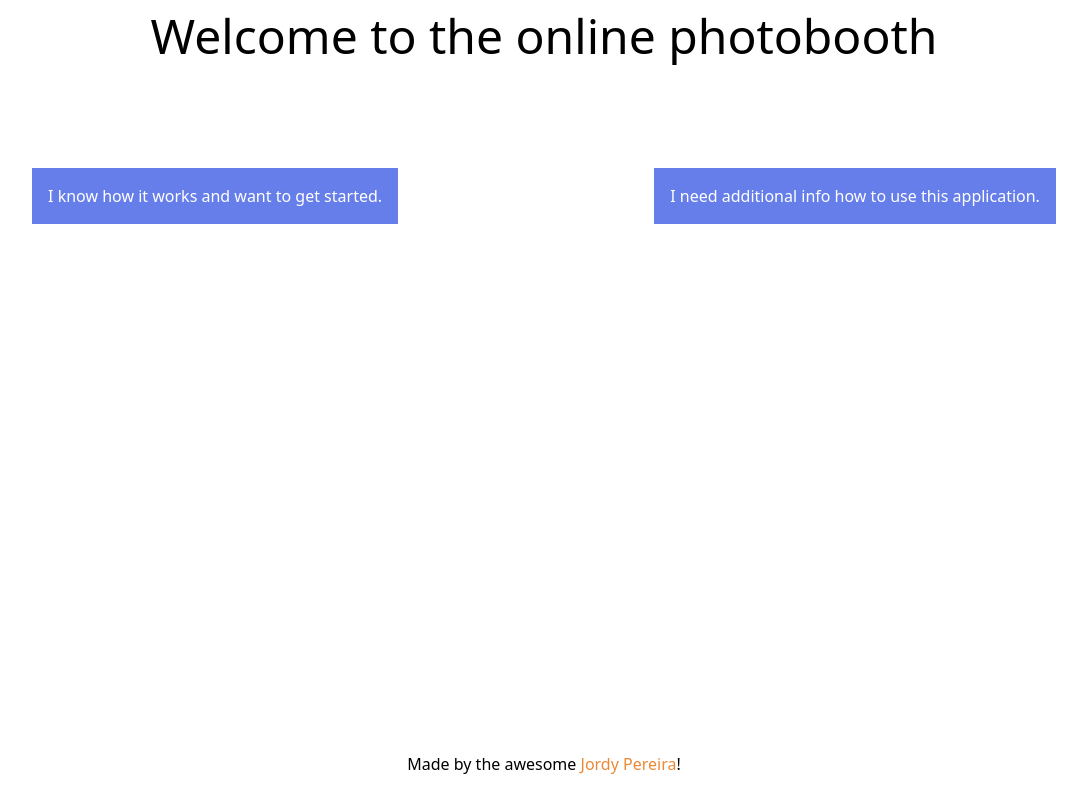
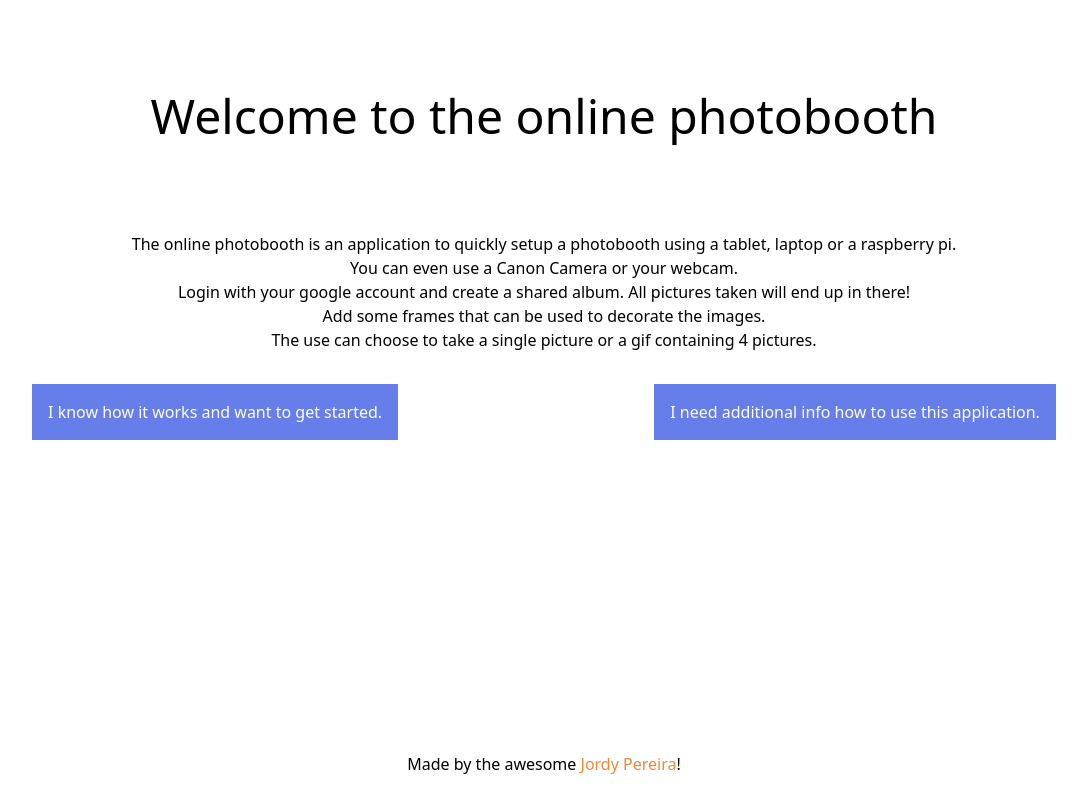
Before and after one commit to jordypereira/Online_Photobooth, a Vue app: page / in a window 1280 px wide. Shown: the whole page, without its empty margins (96-1183 px from the left). Built offline with nearby package versions, Linux system fonts and the light colour scheme.

Commit message:
Add home and env keys

```diff
--- a/src/views/Home.vue
+++ b/src/views/Home.vue
@@ -1,7 +1,14 @@
 <template>
-  <div class="container">
-    <h1 class="text-center text-5xl mb-24">Welcome to the online photobooth</h1>
-    <div class="flex justify-around mt-4">
+  <div class="w-screen">
+    <h1 class="text-center text-5xl m-20">Welcome to the online photobooth</h1>
+    <div class="text-center">
+      <p>The online photobooth is an application to quickly setup a photobooth using a tablet, laptop or a raspberry pi.</p>
+      <p>You can even use a Canon Camera or your webcam.</p>
+      <p>Login with your google account and create a shared album. All pictures taken will end up in there!</p>
+      <p>Add some frames that can be used to decorate the images.</p>
+      <p>The use can choose to take a single picture or a gif containing 4 pictures.</p>
+    </div>
+    <div class="flex justify-around mt-8">
       <BaseButton>I know how it works and want to get started.</BaseButton>
       <BaseButton>I need additional info how to use this application.</BaseButton>
     </div>
--- /dev/null
+++ b/src/views/Login.vue
@@ -0,0 +1,5 @@
+<template>
+  <div>
+    <BaseButton>Login</BaseButton>
+  </div>
+</template>
```
